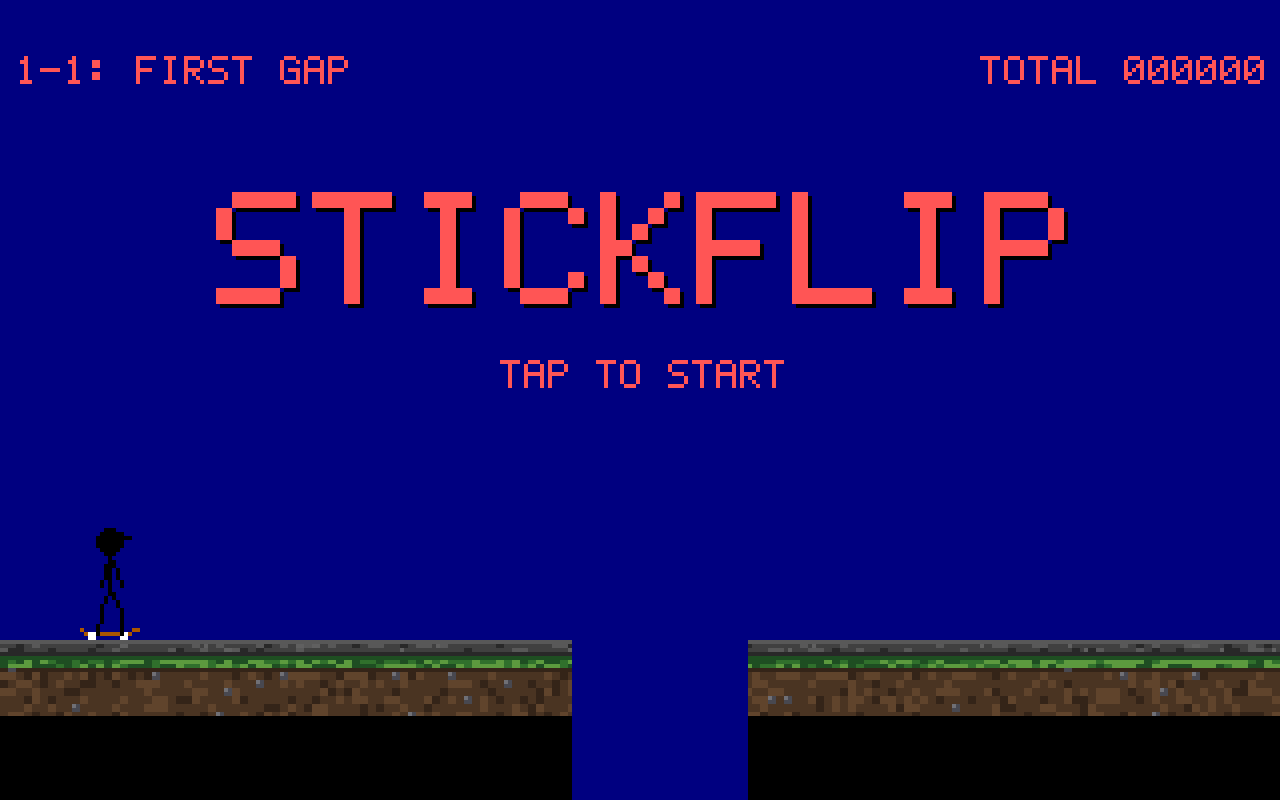
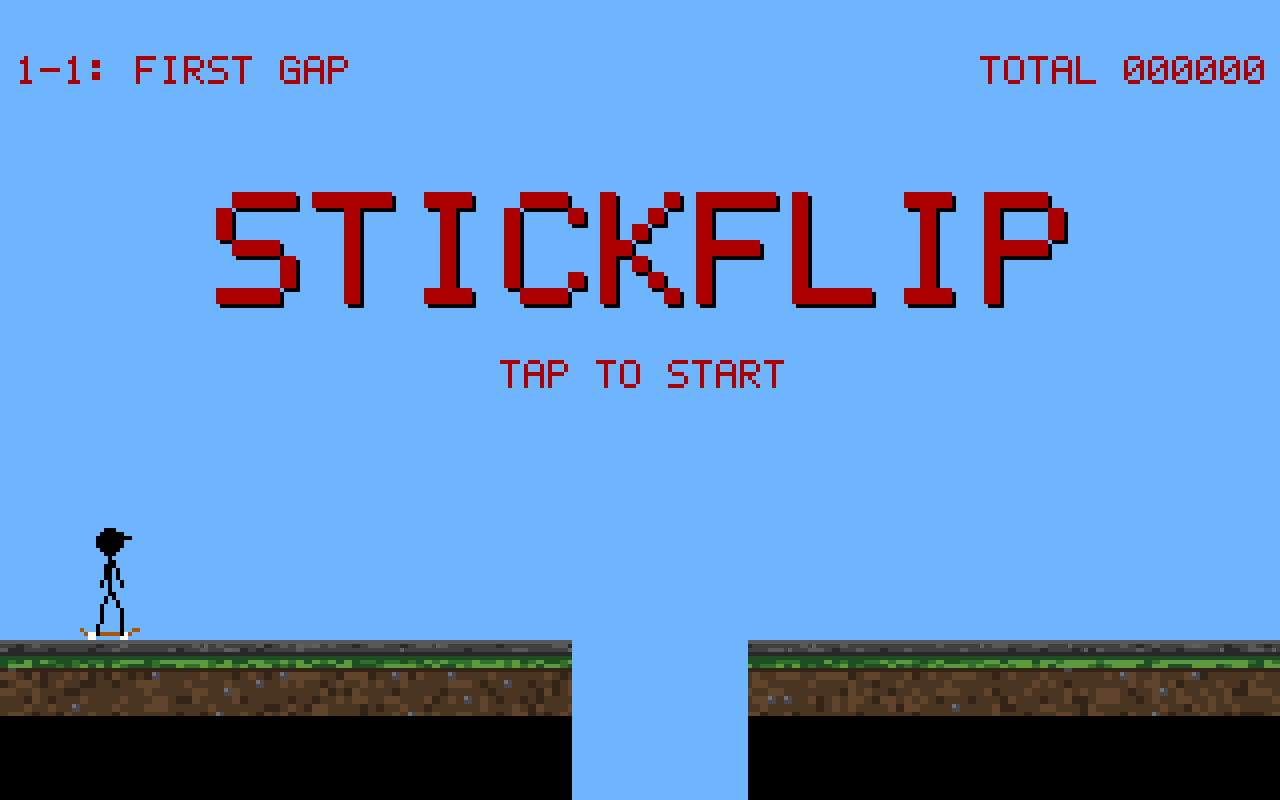
Before and after one commit to syntaxless/stickflip, a website with bundled scripts: page index.html in a window 1280 px wide. Built offline with nearby package versions, Linux system fonts and the light colour scheme; animation ran at ten frames a second.

Commit message:
Bright blue sky for Stages 1 and 2 and the menus (#86)
Claude-Session: https://claude.ai/code/session_01PpiA3LefwKwj1a7rhom4uu

Co-authored-by: Claude <noreply@anthropic.com>

```diff
--- a/capacitor.config.json
+++ b/capacitor.config.json
@@ -2,9 +2,9 @@
   "appId": "com.itschefff.stickflip",
   "appName": "Stickflip",
   "webDir": "www",
-  "backgroundColor": "#000080",
+  "backgroundColor": "#6EB4FF",
   "ios": {
-    "backgroundColor": "#000080",
+    "backgroundColor": "#6EB4FF",
     "contentInset": "never",
     "scrollEnabled": false,
     "allowsLinkPreview": false
--- a/index.html
+++ b/index.html
@@ -3,7 +3,7 @@
   <head>
     <meta charset="utf-8" />
     <meta name="viewport" content="width=device-width, initial-scale=1, maximum-scale=1, user-scalable=no, viewport-fit=cover" />
-    <meta name="theme-color" content="#000080" />
+    <meta name="theme-color" content="#6EB4FF" />
     <meta name="apple-mobile-web-app-capable" content="yes" />
     <meta name="mobile-web-app-capable" content="yes" />
     <meta name="apple-mobile-web-app-title" content="Stickflip" />
@@ -37,9 +37,9 @@
         overscroll-behavior: none;
       }
       /* Anything the canvas doesn't cover (phone status bar, home-indicator
-         strip, rubber-band scrolling) shows navy above and black ground below. */
+         strip, rubber-band scrolling) shows blue above and black ground below. */
       html {
-        background: linear-gradient(#000080 50%, #000 50%) fixed;
+        background: linear-gradient(#6EB4FF 50%, #000 50%) fixed;
         background-color: #000;
       }
       canvas {
--- a/src/render/pixel.js
+++ b/src/render/pixel.js
@@ -1,16 +1,16 @@
 // A tiny DOS-style framebuffer: a 320x180 grid of pixels in a 3-colour
 // CGA-like palette. Everything is plotted pixel by pixel (Bresenham lines,
 // midpoint circles, a 5x7 bitmap font), so there's no anti-aliasing at all.
-// Palette: navy sky, pixel-art asphalt ground outlined in maroon, black rider and
+// Palette: bright blue sky, a stacked pixel-art ground, black rider and
 // obstacles, a brown (wood) board with white wheels, and red for all text.
 // Street furniture (the trash can, construction cones and barriers) is shaded pixel art in grey, silver and black.
 
 export const RES = { W: 320, H: 180 };
 
 export const PAL = {
-  sky: [0, 0, 128],
+  sky: [110, 180, 255], // bright blue
   ink: [0, 0, 0],
-  red: [255, 85, 85],
+  red: [170, 0, 0], // dark red text so it reads on the sky
   ground: [64, 64, 64], // asphalt
   crack: [40, 40, 40],
   fleck: [96, 96, 96],
@@ -31,9 +31,9 @@ export const PAL = {
   steel: [128, 128, 128],
   shine: [192, 192, 192],
   orange: [255, 128, 0],
-  far: [0, 0, 128], // Stage 3's faint skyline, far and near layers (same as the sky elsewhere)
-  near: [0, 0, 128],
-  window: [0, 0, 128],
+  far: [110, 180, 255], // Stage 3's faint skyline, far and near layers (same as the sky elsewhere)
+  near: [110, 180, 255],
+  window: [110, 180, 255],
 };
 
 // Palettes are the base PAL with a few colours swapped. The secret level has
```
Also changed, not shown: README.md, manifest.webmanifest.
